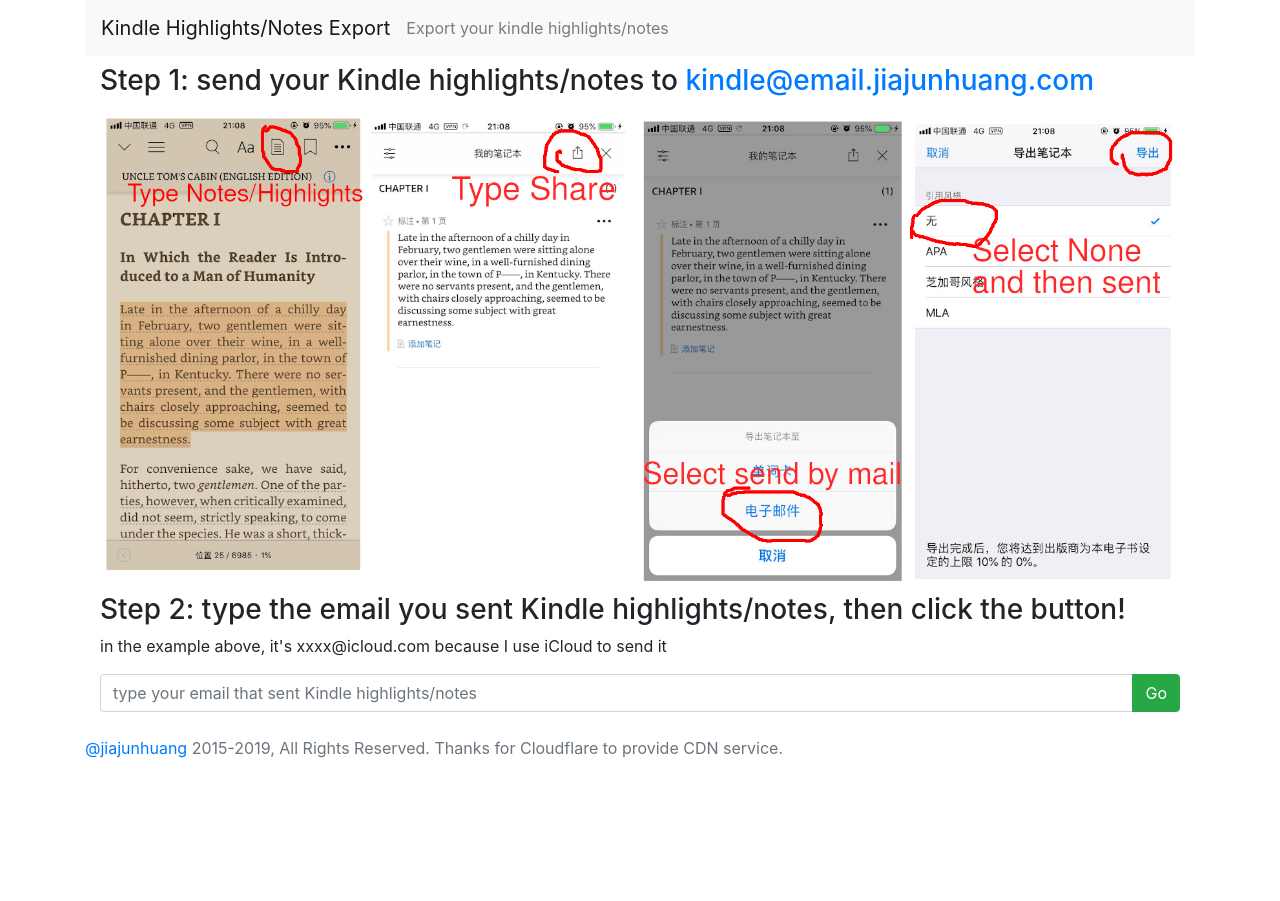
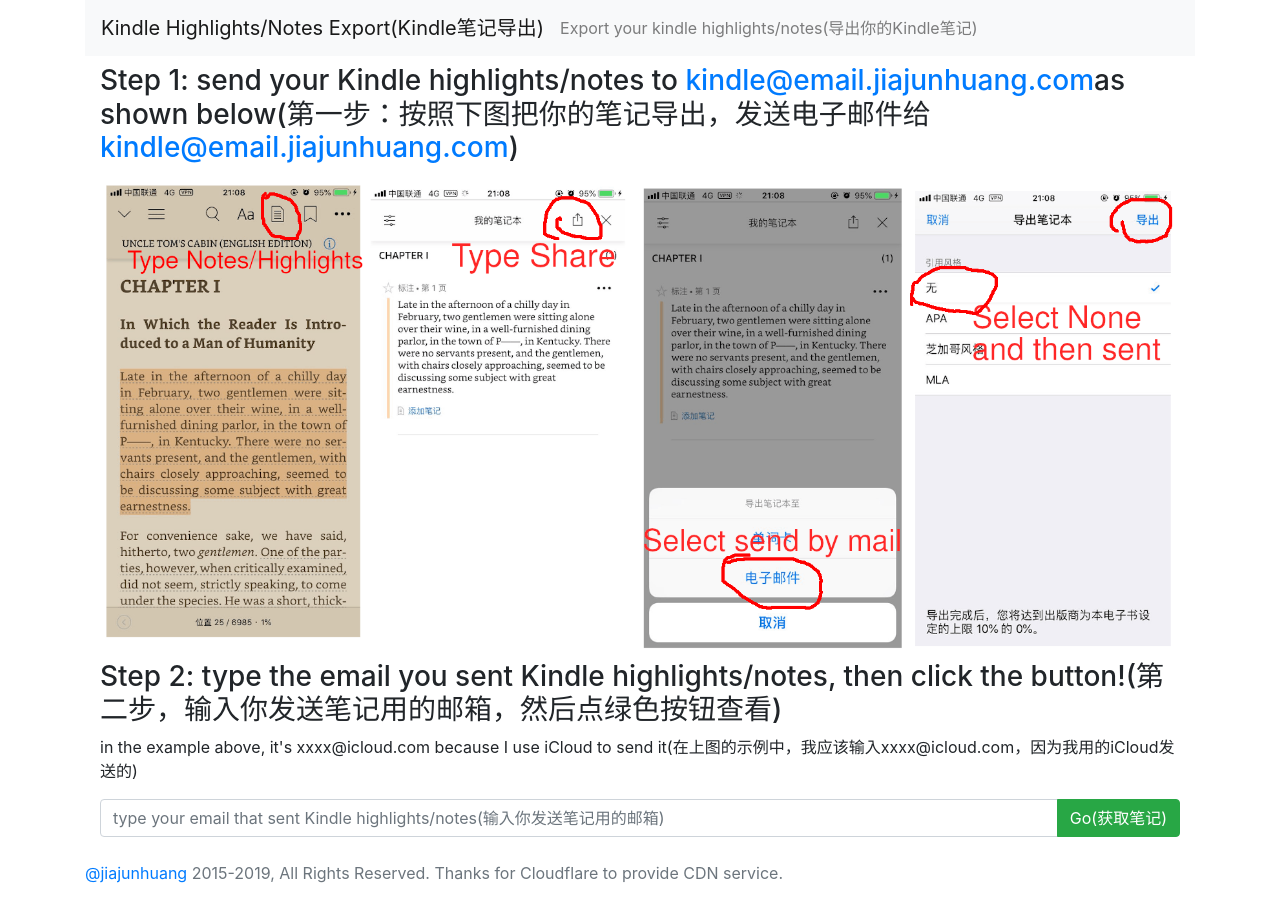
Before and after one commit to jiajunhuang/pytemplate, a Flask app: page / in a window 1280 px wide. Before the commit the page ends 758 px from the top, so only its background shows below. Run offline with Flask 2, Linux system fonts and the light colour scheme; some libraries are stand-ins or nearby versions.

Commit message:
add chinese

```diff
--- a/config.py
+++ b/config.py
@@ -10,8 +10,8 @@
 
         # 配置，一般是全局变量
         self.FLASK_CONFIG = {
-            "SITE_NAME": os.getenv("SITE_NAME", "Kindle Highlights/Notes Export"),
-            "SITE_SLOGAN": os.getenv("SITE_SLOGAN", "Export your kindle highlights/notes"),
+            "SITE_NAME": os.getenv("SITE_NAME", "Kindle Highlights/Notes Export(Kindle笔记导出)"),
+            "SITE_SLOGAN": os.getenv("SITE_SLOGAN", "Export your kindle highlights/notes(导出你的Kindle笔记)"),
             "GA_CODE": os.getenv("GA_CODE"),  # Google Analytics Code
             "DISABLE_AD": os.getenv("DISABLE_AD") == "True",
         }
--- a/templates/index.html
+++ b/templates/index.html
@@ -1,19 +1,19 @@
 {% extends "base.html" %}
 
 {% block include_meta %}
-<meta name="keywords" content="kindle,notes,export,highlights,online,kindle笔记,导出">
-<meta name="description" content="an online service that help you to export your kindle notes/highlights to markdown/json/plaintext">
+<meta name="keywords" content="kindle,notes,export,highlights,online,kindle笔记,导出,在线">
+<meta name="description" content="an online service that help you to export your kindle notes/highlights to markdown/json/plaintext(在线帮你导出你的Kindle笔记)">
 {% endblock %}
 
 {% block content %}
-<h3>Step 1: send your Kindle highlights/notes to <a class="text-break" href="mailto:kindle@email.jiajunhuang.com">kindle@email.jiajunhuang.com</a></h3>
+<h3>Step 1: send your Kindle highlights/notes to <a class="text-break" href="mailto:kindle@email.jiajunhuang.com">kindle@email.jiajunhuang.com</a>as shown below(第一步：按照下图把你的笔记导出，发送电子邮件给<a class="text-break" href="mailto:kindle@email.jiajunhuang.com">kindle@email.jiajunhuang.com</a>)</h3>
 <img class="img-fluid" src="/static/share.png" alt="export your kindle highlights/notes to text step by step"></img>
-<h3>Step 2: type the email you sent Kindle highlights/notes, then click the button!</h3>
-<p>in the example above, it's xxxx@icloud.com because I use iCloud to send it</p>
+<h3>Step 2: type the email you sent Kindle highlights/notes, then click the button!(第二步，输入你发送笔记用的邮箱，然后点绿色按钮查看)</h3>
+<p>in the example above, it's xxxx@icloud.com because I use iCloud to send it(在上图的示例中，我应该输入xxxx@icloud.com，因为我用的iCloud发送的)</p>
 <div class="input-group mb-3">
-    <input id="email" type="text" class="form-control" placeholder="type your email that sent Kindle highlights/notes">
+    <input id="email" type="text" class="form-control" placeholder="type your email that sent Kindle highlights/notes(输入你发送笔记用的邮箱)">
     <div class="input-group-append">
-        <button class="btn btn-success" type="button" id="see_notes">Go</button>
+        <button class="btn btn-success" type="button" id="see_notes">Go(获取笔记)</button>
     </div>
 </div>
 {% endblock %}
```
Also changed, not shown: templates/kindle.html (+10 -3 lines).
